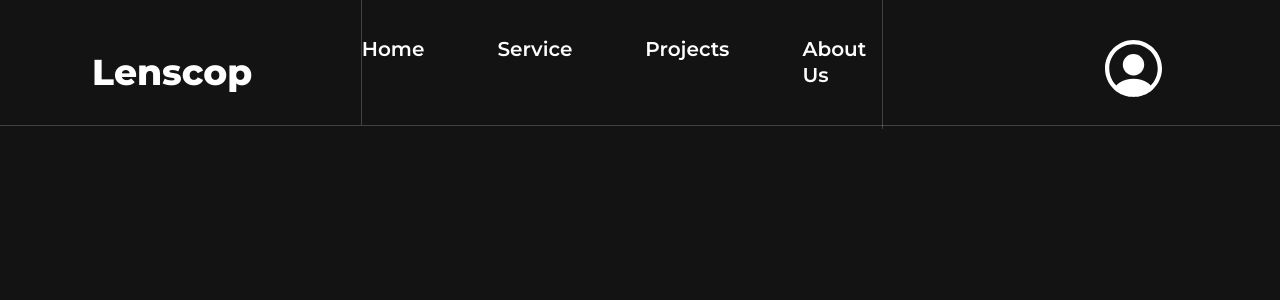
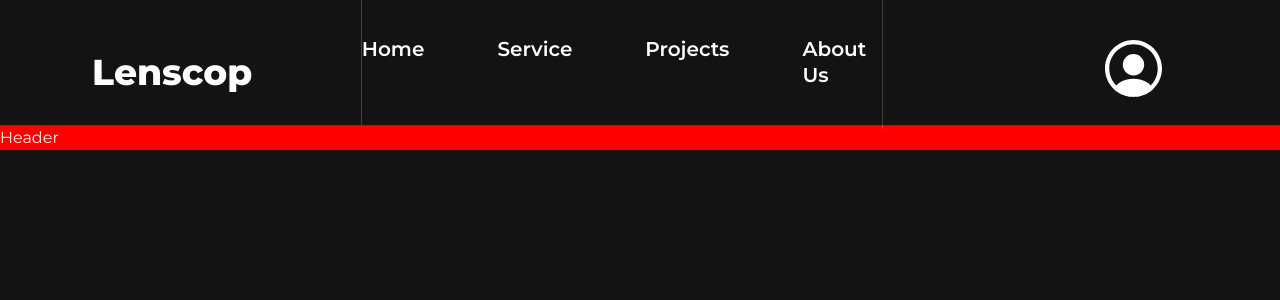
Before and after one commit to brosmar18/photography-portfolio, a React (Vite) app: page / in a window 1280 px wide. Shown: the top 300 px of the page. Built offline with nearby package versions, Linux system fonts and the light colour scheme.

Commit message:
Header files added

```diff
--- a/src/App.jsx
+++ b/src/App.jsx
@@ -1,12 +1,13 @@
-import './App.scss';
-import Navbar from './components/Navbar/Navbar';
+import "./App.scss";
+import { Navbar, Header } from "./components";
 
 const App = () => {
   return (
-    <div className='app'>
+    <div className="app">
       <Navbar />
+      <Header />
     </div>
-  )
-}
+  );
+};
 
-export default App
+export default App;
--- /dev/null
+++ b/src/components/Header/Header.jsx
@@ -0,0 +1,7 @@
+import "./Header.scss";
+
+const Header = () => {
+  return <div className="header">Header</div>;
+};
+
+export default Header;
--- /dev/null
+++ b/src/components/Header/Header.scss
@@ -0,0 +1,3 @@
+.header {
+  background-color: red;
+}
--- /dev/null
+++ b/src/components/index.js
@@ -0,0 +1,4 @@
+import Navbar from "./Navbar/Navbar";
+import Header from "./Header/Header";
+
+export { Navbar, Header };
```
